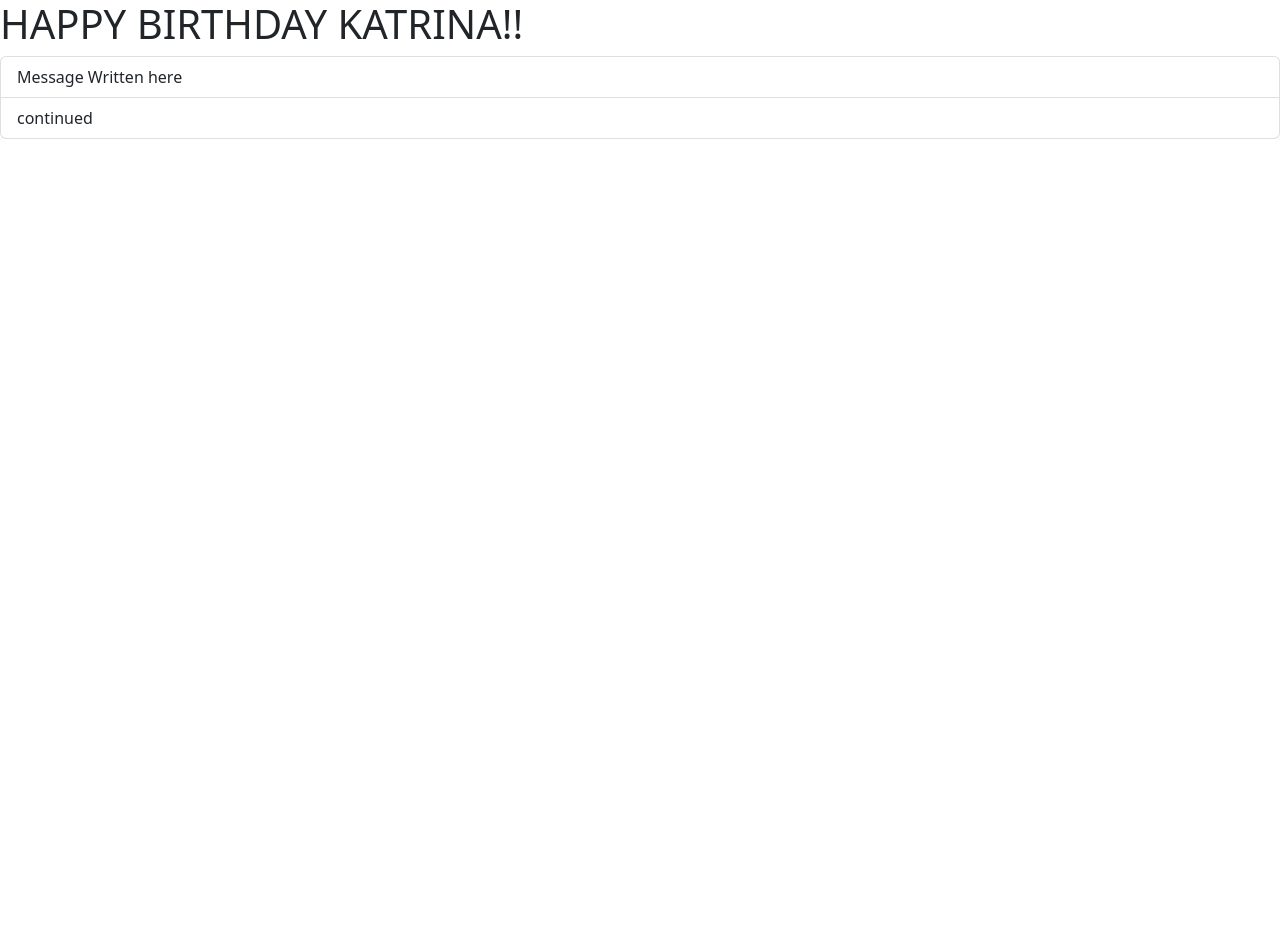
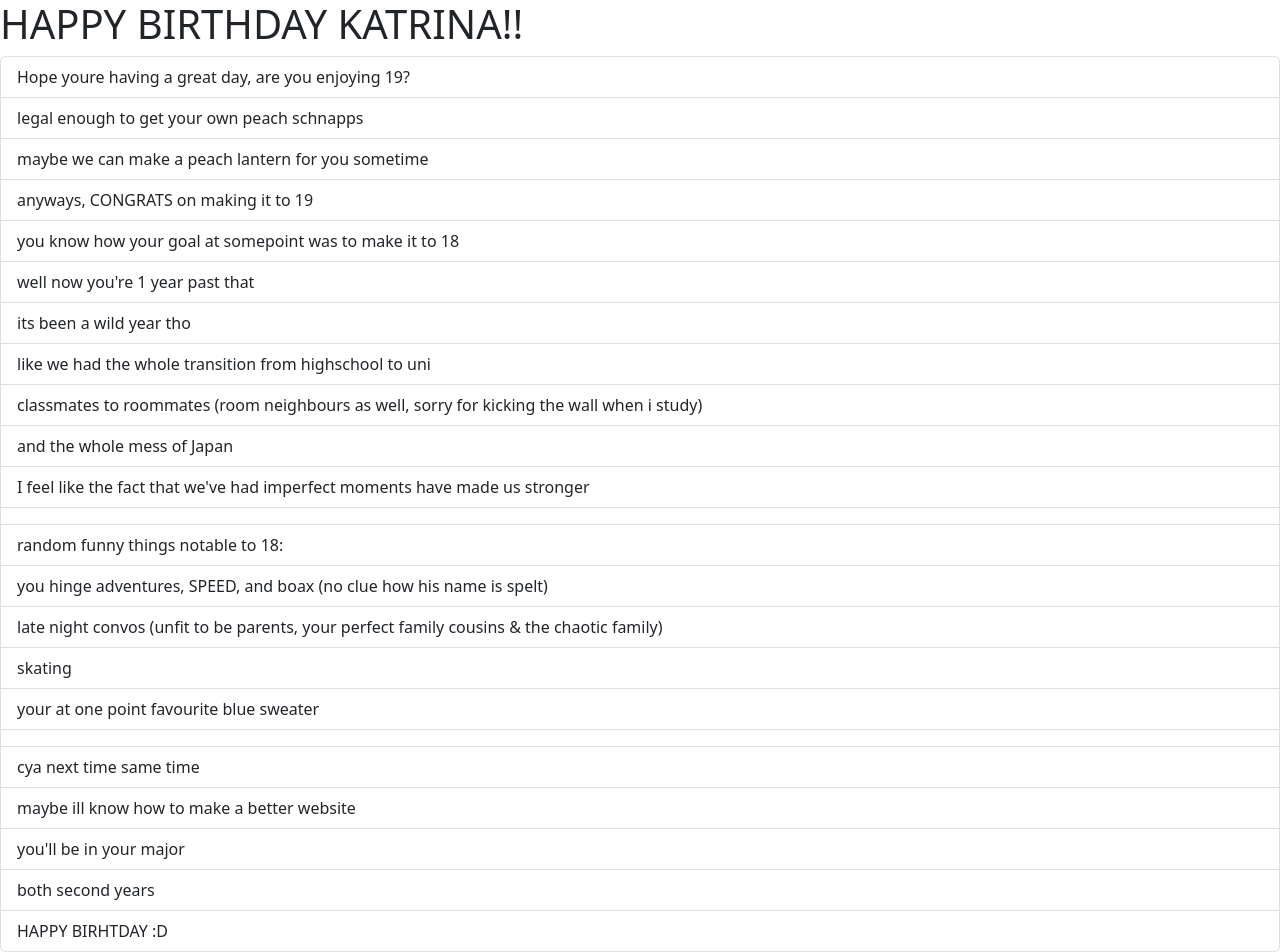
Before and after one commit to karen-weng/-baybuddies, a React (Vite) app: page / in a window 1280 px wide. Before the commit the page ends 800 px from the top, so only its background shows below. Built offline with nearby package versions, Linux system fonts and the light colour scheme; the HTML template or start-up script is replaced by a standard one.

Commit message:
added birthday message

```diff
--- a/src/App.tsx
+++ b/src/App.tsx
@@ -3,8 +3,29 @@ import React from "react";
 
 function App() {
   let items = [
-    "Message Written here",
-    "continued",
+    "Hope youre having a great day, are you enjoying 19?",
+    "legal enough to get your own peach schnapps",
+    "maybe we can make a peach lantern for you sometime",
+    "anyways, CONGRATS on making it to 19",
+    "you know how your goal at somepoint was to make it to 18",
+    "well now you're 1 year past that",
+    "its been a wild year tho",
+    "like we had the whole transition from highschool to uni",
+    "classmates to roommates (room neighbours as well, sorry for kicking the wall when i study)",
+    "and the whole mess of Japan",
+    "I feel like the fact that we've had imperfect moments have made us stronger",
+    "",
+    "random funny things notable to 18:",
+    "you hinge adventures, SPEED, and boax (no clue how his name is spelt)",
+    "late night convos (unfit to be parents, your perfect family cousins & the chaotic family)",
+    "skating",
+    "your at one point favourite blue sweater",
+    "",
+    "cya next time same time",
+    "maybe ill know how to make a better website",
+    "you'll be in your major",
+    "both second years",
+    "HAPPY BIRHTDAY :D"
   ];
 
   const handleSelectItem = (item: string) => {
@@ -15,7 +36,7 @@ function App() {
     <div>
       <ListGroup
         items={items}
-        heading="HAPPY BIRTHDAY KATRINA!!"
+        heading="  HAPPY BIRTHDAY KATRINA!!"
         onSelectItem={handleSelectItem}
       />
     </div>
```
